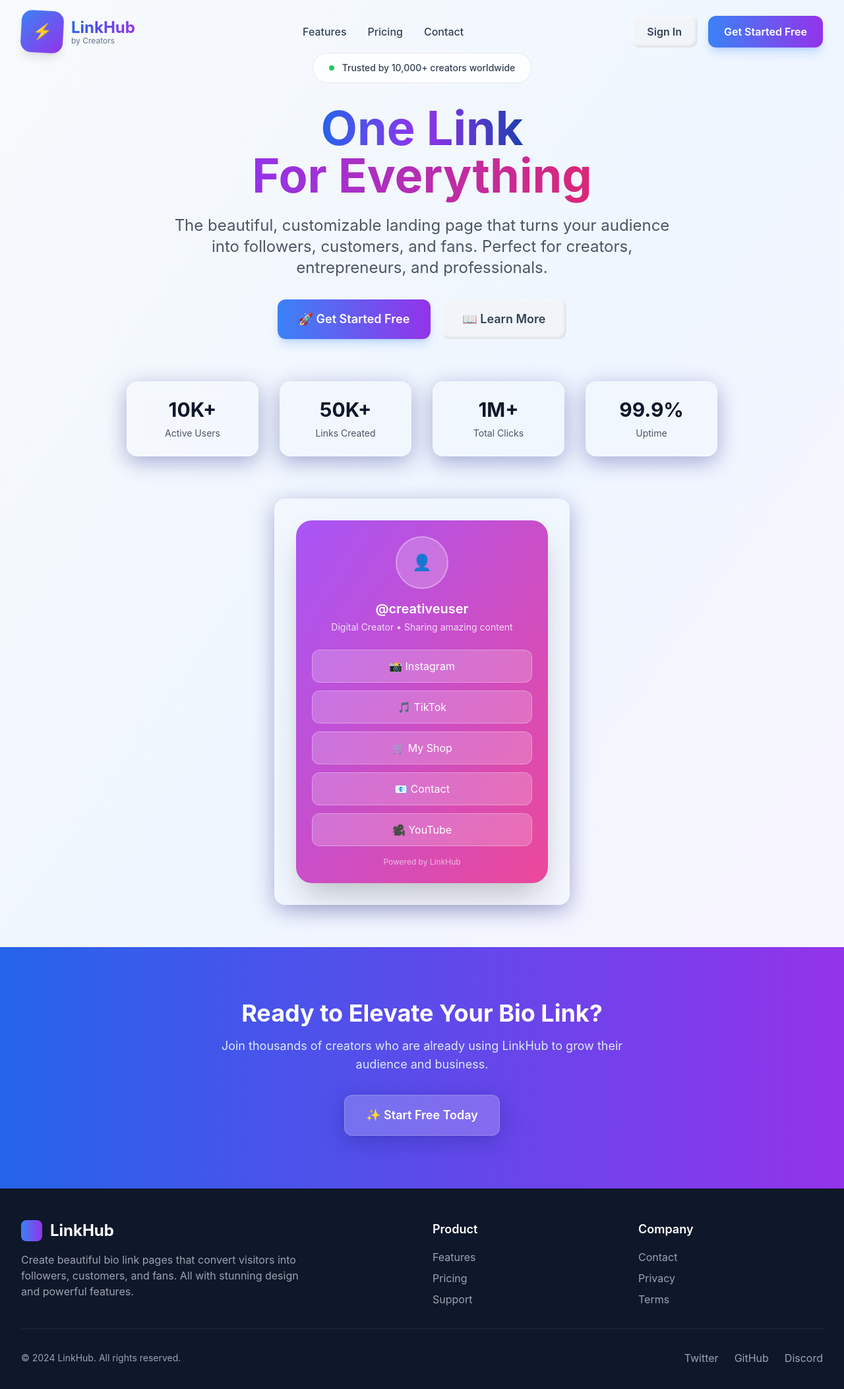
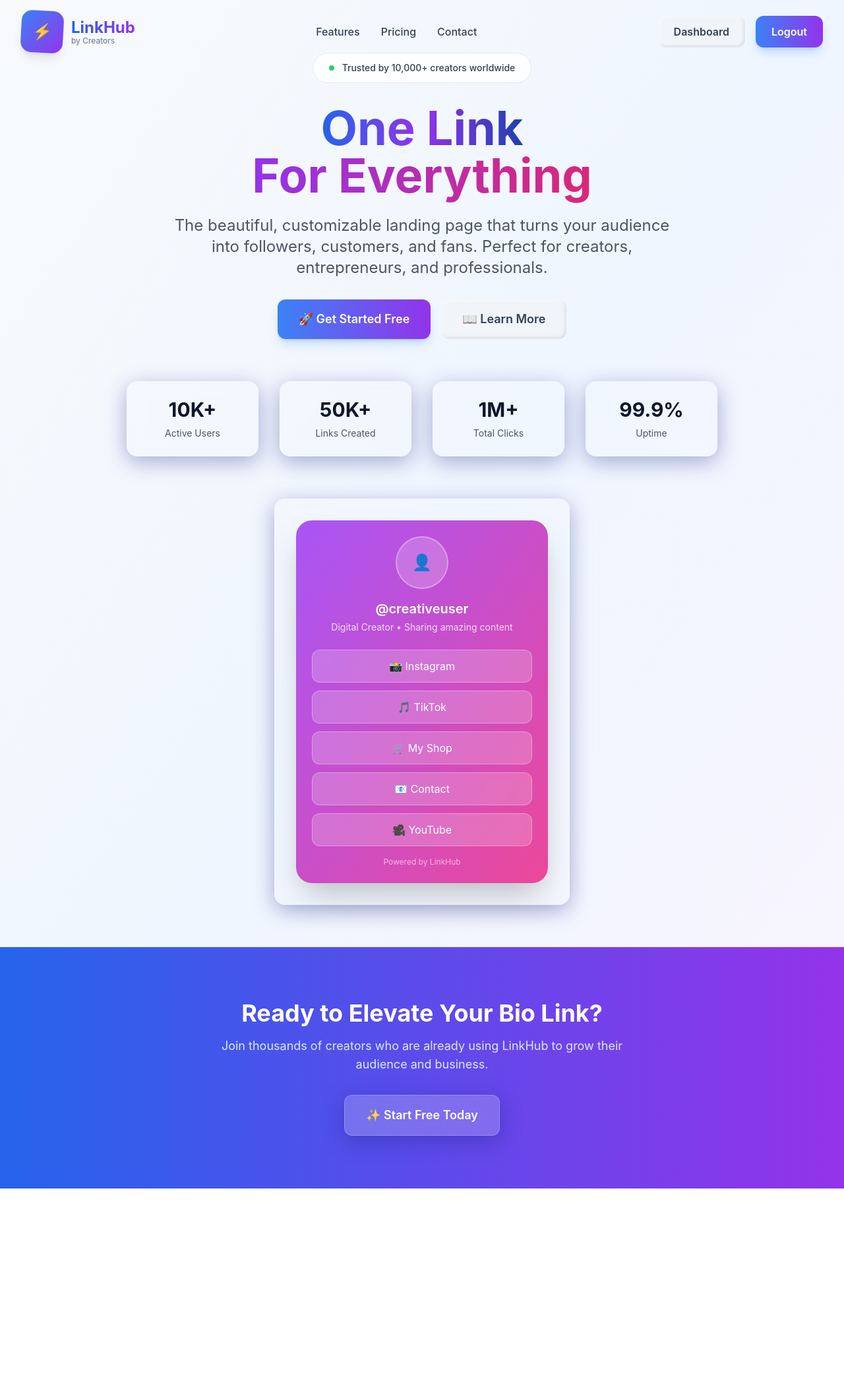
Before and after one commit to IkhsanKusm/Minimalist-LinkHub-Bio, a React (Vite) app: page / in a window 1280 px wide. Shown: the top 2106 px of the page at 66% size. After the commit the page ends 1802 px from the top, so only its background shows below. Built offline with nearby package versions, Linux system fonts and the light colour scheme; sample sign-in values are in the browser's storage.

Commit message:
Feat(fix and test): Core Full-Stack Integration Auth Flow CORS

```diff
--- a/src/App.jsx
+++ b/src/App.jsx
@@ -1,118 +1,15 @@
 import React from 'react';
-import { Routes, Route, useLocation } from 'react-router-dom';
+import { Outlet } from 'react-router-dom';
 import Header from './components/Header';
-import HomePage from './pages/HomePage';
-import FeaturesPage from './pages/FeaturesPage';
-import PlansPage from './pages/PlansPage';
-import ContactPage from './pages/ContactPage';
-import LoginPage from './pages/LoginPage';
-import RegisterPage from './pages/RegisterPage';
-import DashboardPage from './pages/DashboardPage';
-import PublicProfilePage from './pages/PublicProfilePage';
 import './App.css';
 
 function App() {
-  const location = useLocation();
-
   return (
-    <div className="min-h-screen bg-white">
+    <div>
       <Header />
-
-      <main className={`
-        transition-all duration-300
-        ${location.pathname === '/' ||
-          location.pathname === '/login' ||
-          location.pathname === '/register' ||
-          location.pathname === '/features' ||
-          location.pathname === '/plans' ||
-          location.pathname === '/contact'
-          ? ''
-          : 'pt-16'
-        }
-      `}>
-        <Routes>
-          {/* Public Website Routes */}
-          <Route path="/" element={<HomePage />} />
-          <Route path="/features" element={<FeaturesPage />} />
-          <Route path="/plans" element={<PlansPage />} />
-          <Route path="/contact" element={<ContactPage />} />
-
-          {/* Auth Routes */}
-          <Route path="/login" element={<LoginPage />} />
-          <Route path="/register" element={<RegisterPage />} />
-
-          {/* App Routes */}
-          <Route path="/dashboard" element={<DashboardPage />} />
-          <Route path="/:username" element={<PublicProfilePage />} />
-
-          {/* 404 Page */}
-          <Route path="*" element={
-            <div className="min-h-screen flex items-center justify-center bg-gradient-to-br from-red-50 to-orange-50">
-              <div className="text-center">
-                <div className="text-9xl mb-4">😵</div>
-                <h1 className="text-4xl font-bold text-gray-900 mb-4">Page Not Found</h1>
-                <p className="text-gray-600 mb-8">The page you're looking for doesn't exist.</p>
-                <a
-                  href="/"
-                  className="inline-flex items-center space-x-2 px-6 py-3 bg-gradient-to-r from-blue-500 to-purple-600 text-white rounded-xl font-semibold hover:shadow-lg transition-all duration-300"
-                >
-                  <span>🏠</span>
-                  <span>Go Home</span>
-                </a>
-              </div>
-            </div>
-          } />
-        </Routes>
+      <main>
+        <Outlet />
       </main>
-
-      {/* Global Footer - Only show on public pages */}
-      {!location.pathname.includes('/dashboard') && location.pathname !== '/login' && location.pathname !== '/register' && (
-        <footer className="bg-gray-900 text-white py-12">
-          <div className="max-w-7xl mx-auto px-4 sm:px-6 lg:px-8">
-            <div className="grid grid-cols-1 md:grid-cols-4 gap-8">
-              <div className="col-span-1 md:col-span-2">
-                <div className="flex items-center space-x-3 mb-4">
-                  <div className="w-8 h-8 bg-gradient-to-r from-blue-500 to-purple-600 rounded-lg"></div>
-                  <span className="text-2xl font-bold text-white">LinkHub</span>
-                </div>
-                <p className="text-gray-400 max-w-md">
-                  Create beautiful bio link pages that convert visitors into followers,
-                  customers, and fans. All with stunning design and powerful features.
-                </p>
-              </div>
-
-              <div>
-                <h3 className="text-lg font-semibold mb-4">Product</h3>
-                <ul className="space-y-2 text-gray-400">
-                  <li><a href="/features" className="hover:text-white transition-colors">Features</a></li>
-                  <li><a href="/plans" className="hover:text-white transition-colors">Pricing</a></li>
-                  <li><a href="/contact" className="hover:text-white transition-colors">Support</a></li>
-                </ul>
-              </div>
-
-              <div>
-                <h3 className="text-lg font-semibold mb-4">Company</h3>
-                <ul className="space-y-2 text-gray-400">
-                  <li><a href="/contact" className="hover:text-white transition-colors">Contact</a></li>
-                  <li><a href="#" className="hover:text-white transition-colors">Privacy</a></li>
-                  <li><a href="#" className="hover:text-white transition-colors">Terms</a></li>
-                </ul>
-              </div>
-            </div>
-
-            <div className="border-t border-gray-800 mt-8 pt-8 flex flex-col md:flex-row justify-between items-center">
-              <p className="text-gray-400 text-sm">
-                © 2024 LinkHub. All rights reserved.
-              </p>
-              <div className="flex space-x-6 mt-4 md:mt-0">
-                <a href="#" className="text-gray-400 hover:text-white transition-colors">Twitter</a>
-                <a href="#" className="text-gray-400 hover:text-white transition-colors">GitHub</a>
-                <a href="#" className="text-gray-400 hover:text-white transition-colors">Discord</a>
-              </div>
-            </div>
-          </div>
-        </footer>
-      )}
     </div>
   );
 }
--- a/src/components/Header.jsx
+++ b/src/components/Header.jsx
@@ -1,5 +1,6 @@
-import React, { useState, useEffect } from 'react';
+import React, { useState, useEffect, useContext } from 'react';
 import { Link, useLocation, useNavigate } from 'react-router-dom';
+import AuthContext from '../context/AuthContext';
 import NeumorphicButton from './NeumorphicButton';
 import ThreeDIcon from './3DIcon';
 
@@ -8,6 +9,8 @@ const Header = () => {
   const [isMobileMenuOpen, setIsMobileMenuOpen] = useState(false);
   const location = useLocation();
   const navigate = useNavigate();
+
+  const { userInfo, logout } = useContext(AuthContext);
 
   useEffect(() => {
     const handleScroll = () => {
@@ -18,10 +21,18 @@ const Header = () => {
     return () => window.removeEventListener('scroll', handleScroll);
   }, []);
 
+  const handleLogout = () => {
+    logout();
+    navigate('/login');
+  };
+
   const isAuthPage = location.pathname === '/login' || location.pathname === '/register';
   const isDashboard = location.pathname === '/dashboard';
 
-  if (isAuthPage) return null;
+  // Hide header on auth pages and public profile pages
+  if (isAuthPage || (location.pathname !== '/' && location.pathname !== '/features' && location.pathname !== '/plans' && location.pathname !== '/contact' && location.pathname !== '/dashboard')) {
+    return null;
+  }
 
   return (
     <header className={`
@@ -79,36 +90,25 @@ const Header = () => {
 
           {/* Desktop Auth Buttons */}
           <div className="hidden md:flex items-center space-x-4">
-            {isDashboard ? (
-              <div className="flex items-center space-x-4">
+            {userInfo ? (
+              <>
                 <NeumorphicButton
                   variant="secondary"
-                  onClick={() => navigate('/profile')}
-                  className="flex items-center space-x-2"
+                  onClick={() => navigate('/dashboard')}
                 >
-                  <span>👤</span>
-                  <span>Profile</span>
+                  Dashboard
                 </NeumorphicButton>
-                <NeumorphicButton
-                  onClick={() => {
-                    // Handle logout
-                    navigate('/');
-                  }}
-                >
+                <NeumorphicButton onClick={handleLogout}>
                   Logout
                 </NeumorphicButton>
-              </div>
+              </>
             ) : (
               <>
                 <Link to="/login">
-                  <NeumorphicButton variant="secondary">
-                    Sign In
-                  </NeumorphicButton>
+                  <NeumorphicButton variant="secondary">Sign In</NeumorphicButton>
                 </Link>
                 <Link to="/register">
-                  <NeumorphicButton>
-                    Get Started Free
-                  </NeumorphicButton>
+                  <NeumorphicButton>Get Started Free</NeumorphicButton>
                 </Link>
               </>
             )}
@@ -157,40 +157,22 @@ const Header = () => {
             </Link>
 
             <div className="pt-4 space-y-3">
-              {isDashboard ? (
+              {userInfo ? (
                 <>
-                  <NeumorphicButton
-                    variant="secondary"
-                    onClick={() => {
-                      navigate('/profile');
-                      setIsMobileMenuOpen(false);
-                    }}
-                    className="w-full justify-center"
-                  >
-                    👤 Profile
+                  <NeumorphicButton variant="secondary" onClick={() => { navigate('/dashboard'); setIsMobileMenuOpen(false); }} className="w-full justify-center">
+                    Dashboard
                   </NeumorphicButton>
-                  <NeumorphicButton
-                    onClick={() => {
-                      // Handle logout
-                      navigate('/');
-                      setIsMobileMenuOpen(false);
-                    }}
-                    className="w-full justify-center"
-                  >
+                  <NeumorphicButton onClick={() => { handleLogout(); setIsMobileMenuOpen(false); }} className="w-full justify-center">
                     Logout
                   </NeumorphicButton>
                 </>
               ) : (
                 <>
                   <Link to="/login" className="block" onClick={() => setIsMobileMenuOpen(false)}>
-                    <NeumorphicButton variant="secondary" className="w-full justify-center">
-                      Sign In
-                    </NeumorphicButton>
+                    <NeumorphicButton variant="secondary" className="w-full justify-center">Sign In</NeumorphicButton>
                   </Link>
                   <Link to="/register" className="block" onClick={() => setIsMobileMenuOpen(false)}>
-                    <NeumorphicButton className="w-full justify-center">
-                      Get Started Free
-                    </NeumorphicButton>
+                    <NeumorphicButton className="w-full justify-center">Get Started Free</NeumorphicButton>
                   </Link>
                 </>
               )}
--- /dev/null
+++ b/src/components/PrivateRoute.jsx
@@ -0,0 +1,13 @@
+import { Navigate, Outlet } from 'react-router-dom';
+import { useContext } from 'react';
+import AuthContext from '../context/AuthContext';
+
+const PrivateRoute = () => {
+  const { userInfo } = useContext(AuthContext);
+
+  // If user is logged in, show the child component (e.g., DashboardPage)
+  // Otherwise, redirect to the login page
+  return userInfo ? <Outlet /> : <Navigate to='/login' replace />;
+};
+
+export default PrivateRoute;
--- /dev/null
+++ b/src/context/AuthContext.jsx
@@ -0,0 +1,33 @@
+import { createContext, useState, useEffect } from 'react';
+
+const AuthContext = createContext();
+
+export const AuthProvider = ({ children }) => {
+  const [userInfo, setUserInfo] = useState(null);
+
+  // Check if user info is in local storage when the app loads
+  useEffect(() => {
+    const storedUserInfo = localStorage.getItem('userInfo');
+    if (storedUserInfo) {
+      setUserInfo(JSON.parse(storedUserInfo));
+    }
+  }, []);
+
+  const login = (data) => {
+    setUserInfo(data);
+    localStorage.setItem('userInfo', JSON.stringify(data));
+  };
+
+  const logout = () => {
+    setUserInfo(null);
+    localStorage.removeItem('userInfo');
+  };
+
+  return (
+    <AuthContext.Provider value={{ userInfo, login, logout }}>
+      {children}
+    </AuthContext.Provider>
+  );
+};
+
+export default AuthContext;
--- a/src/main.jsx
+++ b/src/main.jsx
@@ -1,13 +1,51 @@
-import React from 'react'
-import ReactDOM from 'react-dom/client'
-import { BrowserRouter } from 'react-router-dom'
-import App from './App.jsx'
-import './index.css'
+import React from 'react';
+import ReactDOM from 'react-dom/client';
+import { createBrowserRouter, createRoutesFromElements, Route, RouterProvider } from 'react-router-dom';
+import App from './App.jsx';
+import './index.css';
+
+import HomePage from './pages/HomePage';
+import FeaturesPage from './pages/FeaturesPage';
+import PlansPage from './pages/PlansPage';
+import ContactPage from './pages/ContactPage';
+import LoginPage from './pages/LoginPage';
+import RegisterPage from './pages/RegisterPage';
+import DashboardPage from './pages/DashboardPage';
+import PublicProfilePage from './pages/PublicProfilePage';
+
+import { AuthProvider } from './context/AuthContext.jsx';
+import PrivateRoute from './components/PrivateRoute';
+
+const router = createBrowserRouter(
+  createRoutesFromElements(
+    <Route path="/" element={<App />}>
+      {/* Public Website Routes */}
+      <Route index={true} path="/" element={<HomePage />} />
+      <Route path="/features" element={<FeaturesPage />} />
+      <Route path="/plans" element={<PlansPage />} />
+      <Route path="/contact" element={<ContactPage />} />
+
+      {/* Auth Routes */}
+      <Route path="/login" element={<LoginPage />} />
+      <Route path="/register" element={<RegisterPage />} />
+
+      {/* User Public Profile */}
+      <Route path="/:username" element={<PublicProfilePage />} />
+
+      {/* --- Protected Routes --- */}
+      <Route path="" element={<PrivateRoute />}>
+        <Route path="/dashboard" element={<DashboardPage />} />
+        {/* You can add more private routes here in the future, like /settings */}
+      </Route>
+
+    </Route>
+  )
+);
 
 ReactDOM.createRoot(document.getElementById('root')).render(
   <React.StrictMode>
-    <BrowserRouter>
-      <App />
-    </BrowserRouter>
-  </React.StrictMode>,
-)
+    <AuthProvider>
+      <RouterProvider router={router} />
+    </AuthProvider>
+  </React.StrictMode>
+);
```
Also changed, not shown: src/pages/LoginPage.jsx (+45 -16 lines), src/pages/RegisterPage.jsx (+18 -7 lines).
